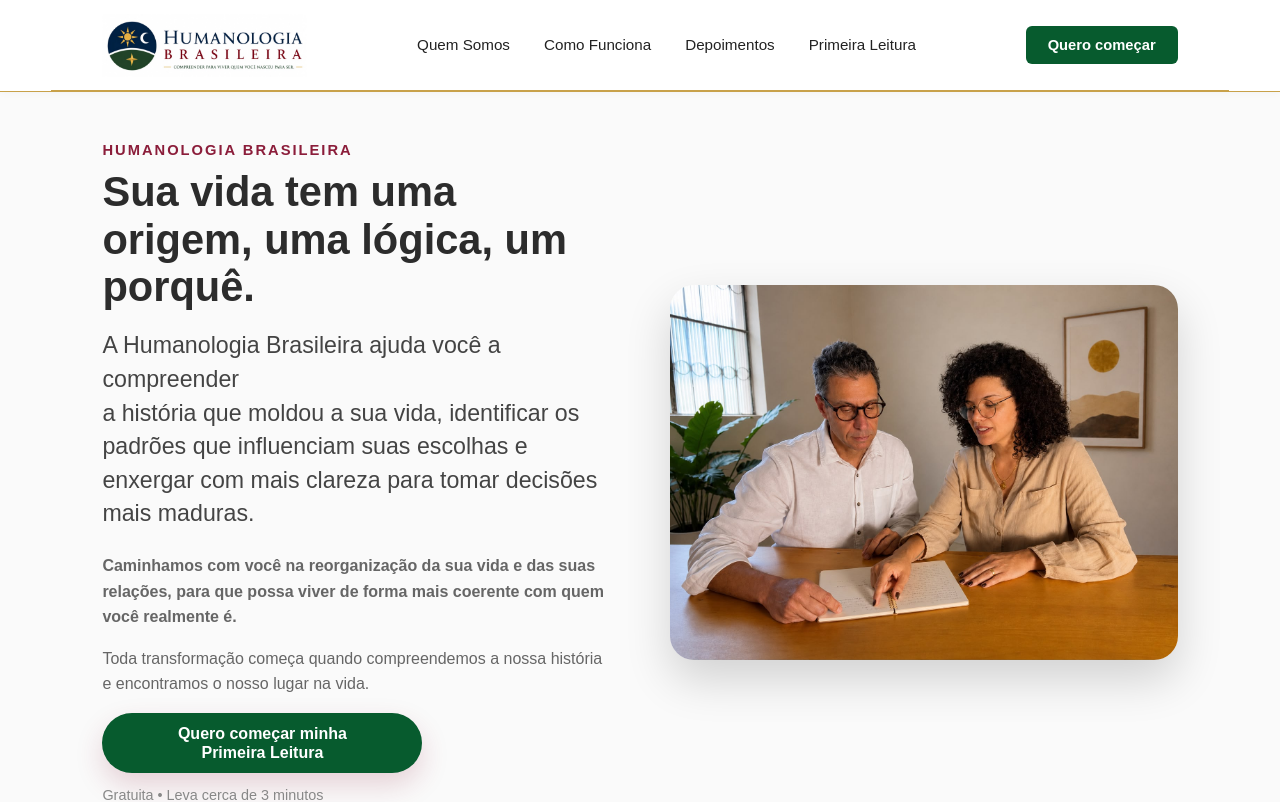
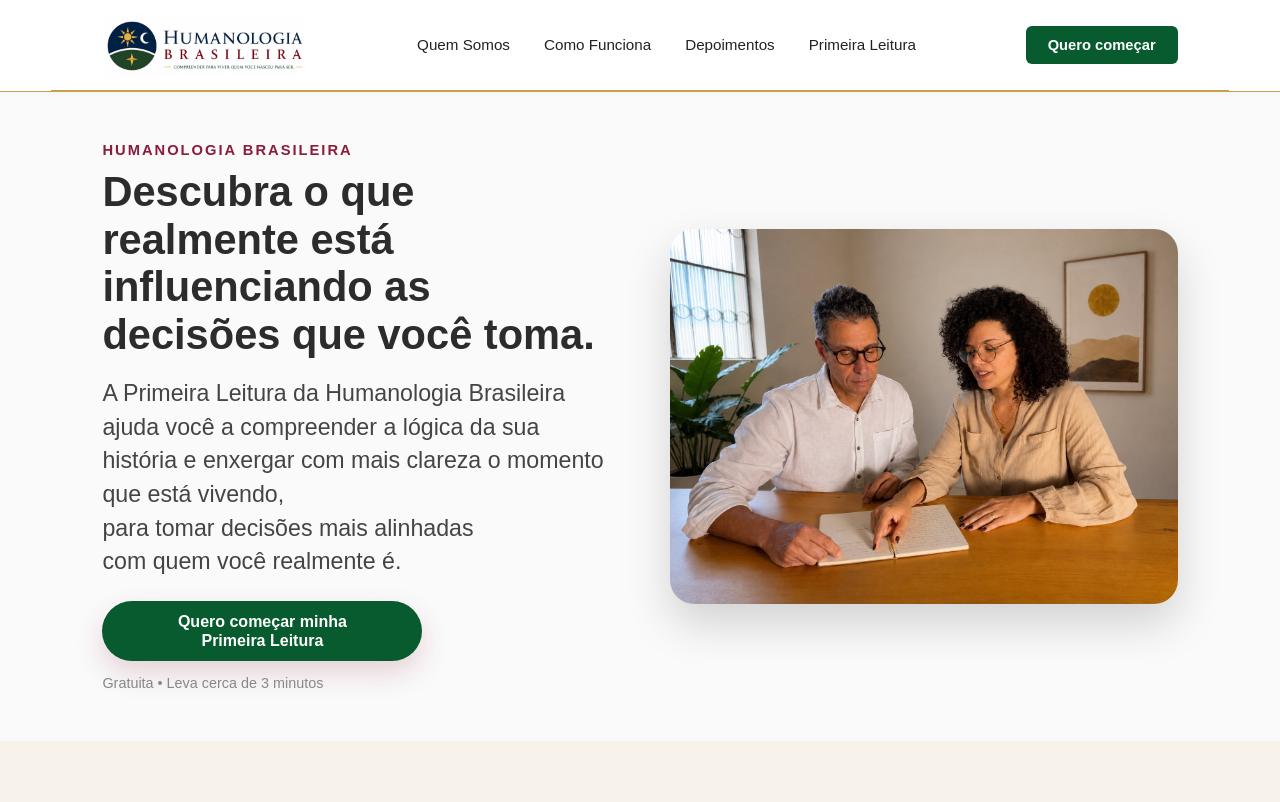
Before and after one commit to GFDSantos/LP_Humanologia, a React (Vite) app: page / in a window 1280 px wide. Shown: the top 802 px of the page. Built offline with nearby package versions, Linux system fonts and the light colour scheme.

Commit message:
Troca de frases da Hero da LP Humanologia

```diff
--- a/src/components/Hero/Hero.css
+++ b/src/components/Hero/Hero.css
@@ -58,28 +58,6 @@
     font-weight:400;
     line-height:1.45;
     margin-bottom:22px;
-}
-
-/* ===================================== */
-/* TEXTO */
-/* ===================================== */
-
-.hero p{
-    font-size:1rem;
-    color:#666;
-    line-height:1.6;
-    margin-bottom:16px;
-}
-
-/* ===================================== */
-/* TEXTO DE CONFIANÇA */
-/* ===================================== */
-
-.hero-destaque{
-    font-size:.95rem;
-    color:#8A8A8A;
-    line-height:1.5;
-    margin-bottom:28px;
 }
 
 /* ===================================== */
--- a/src/components/Hero/Hero.jsx
+++ b/src/components/Hero/Hero.jsx
@@ -11,18 +11,12 @@ function Hero() {
             Humanologia Brasileira
           </span>
           <h1>
-            Sua vida tem uma origem, uma lógica, um porquê.
+            Descubra o que realmente está influenciando as decisões que você toma.
           </h1>
           <h2>
-            A Humanologia Brasileira ajuda você a compreender <br />a história que moldou a sua vida, identificar os padrões que influenciam suas escolhas e enxergar com mais clareza para tomar decisões mais maduras.
+            A Primeira Leitura da Humanologia Brasileira ajuda você a compreender a lógica da sua história e enxergar com mais clareza o momento que está vivendo, <br />para tomar decisões mais alinhadas<br /> com quem você realmente é.
           </h2>
-          <p>
-            <strong >Caminhamos com você na reorganização da sua vida e das suas relações, para que possa viver de forma mais coerente com quem você realmente é.
-          </strong>
-          </p>
-          <p className="hero-destaque">
-            Toda transformação começa quando compreendemos a nossa história <br />e encontramos o nosso lugar na vida.
-          </p>
+
           <a
             href="https://docs.google.com/forms/d/e/1FAIpQLSfzP_KPKxGs4p1FMn7BTRcBNVsPc7vmJaBfRRtQBLMiYmsJHg/viewform"
             target="_blank"
```
